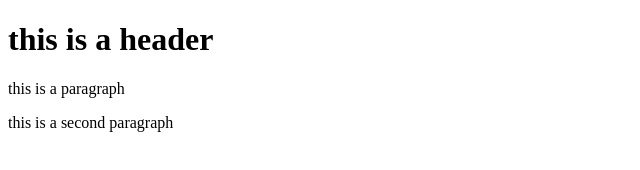
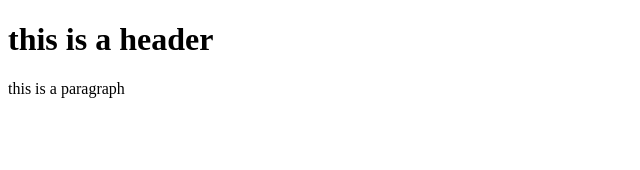
Before and after one commit to hayette09/first-git, a plain HTML site: page index.html in a window 1280 px wide. Shown: the whole page, without its empty margins (0-640 px from the left). Drawn offline with Linux system fonts and the light colour scheme.

Commit message:
second commit

```diff
--- a/index.html
+++ b/index.html
@@ -5,6 +5,6 @@
 <body>
      <h1>this is a header</h1>
      <p>this is a paragraph</p>
-     <p>this is a second paragraph</p>
+
 </body>
 </html>
```
